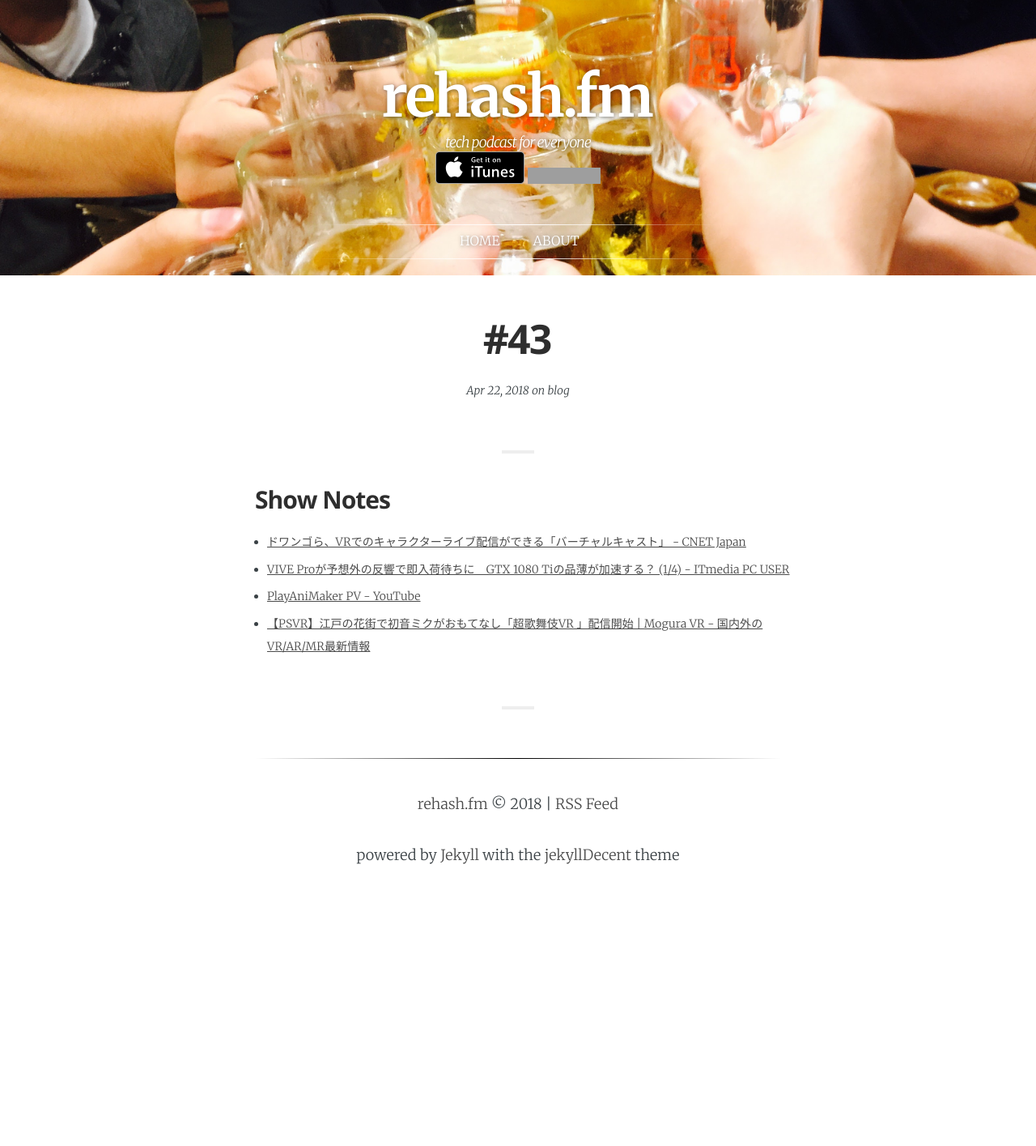
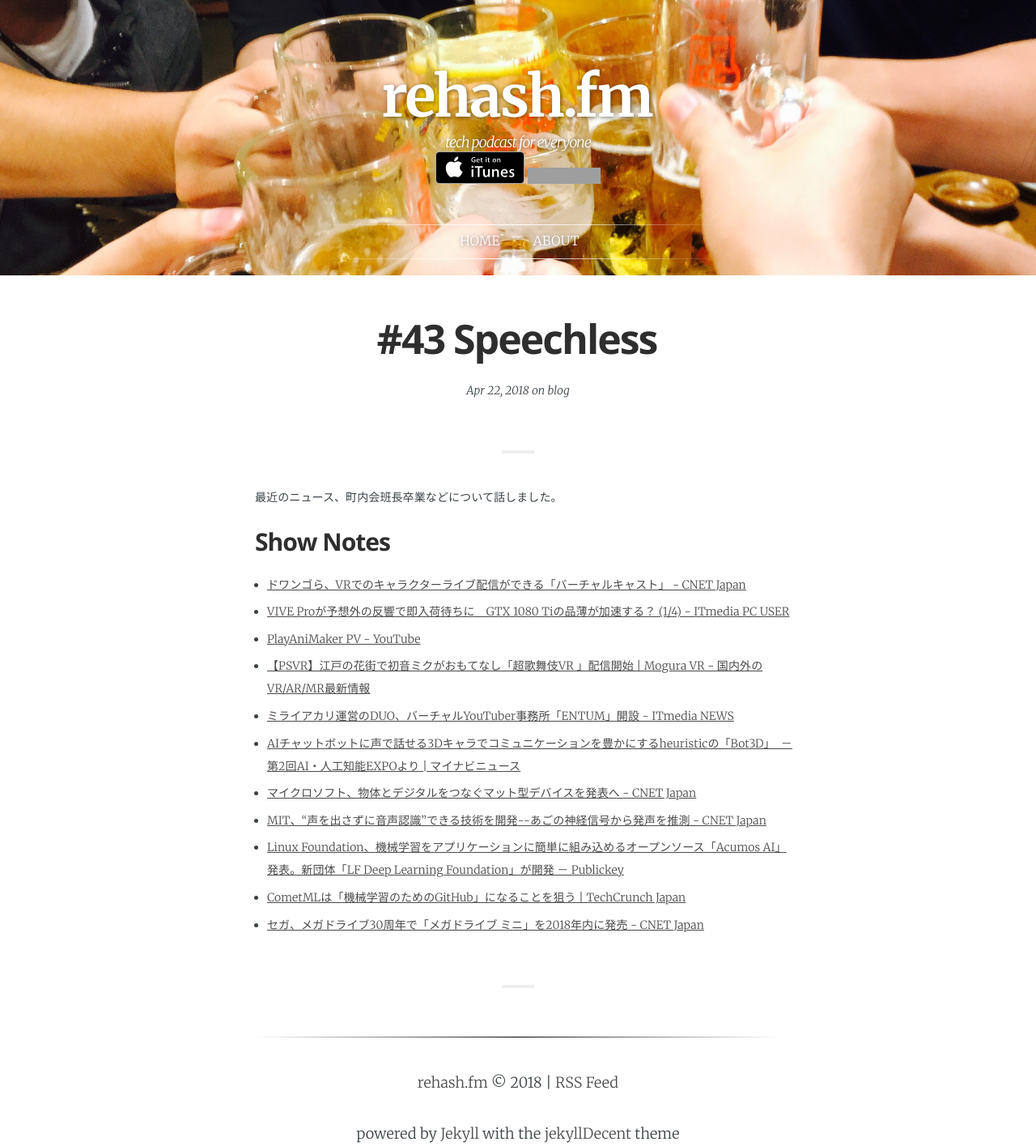
Before and after one commit to rehashfm/rehash.fm, a Jekyll site: the page built from _posts/2018-04-23-43.md, in a window 1280 px wide. Shown: the whole page at 81% size. Built offline with Jekyll 4.4.1, drawn with Linux system fonts in a browser that asks for light colours; some web fonts are replaced; before the commit the page ends 1071 px from its top, so only the background shows below that; grey boxes are pictures that could not be loaded.

Commit message:
add title and some links

```diff
--- a/_posts/2018-04-23-43.md
+++ b/_posts/2018-04-23-43.md
@@ -1,15 +1,23 @@
 ---
 layout:            post
-title:             "#43"
+title:             "#43 Speechless"
 date:              2018-04-23 07:00:00 +0900
 tags:              blog
 category:          Blog
 author:            smile-0yen,azihsoyn
-excerpt:
+excerpt:           最近のニュース、町内会班長卒業などについて話しました。
 ---
+最近のニュース、町内会班長卒業などについて話しました。
 
 ## Show Notes
 - [ドワンゴら、VRでのキャラクターライブ配信ができる「バーチャルキャスト」 \- CNET Japan](https://japan.cnet.com/article/35117737/){:target="_blank"}
 - [VIVE Proが予想外の反響で即入荷待ちに　GTX 1080 Tiの品薄が加速する？ \(1/4\) \- ITmedia PC USER](http://www.itmedia.co.jp/pcuser/articles/1804/09/news092.html){:target="_blank"}
 - [PlayAniMaker PV \- YouTube](https://www.youtube.com/watch?v=VNWIl1dy8B0){:target="_blank"}
 - [【PSVR】江戸の花街で初音ミクがおもてなし「超歌舞伎VR 」配信開始 \| Mogura VR \- 国内外のVR/AR/MR最新情報](http://www.moguravr.com/miku-kabuki-vr-2/){:target="_blank"}
+- [ミライアカリ運営のDUO、バーチャルYouTuber事務所「ENTUM」開設 \- ITmedia NEWS](http://www.itmedia.co.jp/news/articles/1804/09/news108.html){:target="_blank"}
+- [AIチャットボットに声で話せる3Dキャラでコミュニケーションを豊かにするheuristicの「Bot3D」　－ 第2回AI・人工知能EXPOより \| マイナビニュース](https://news.mynavi.jp/article/20180413-heuristic/){:target="_blank"}
+- [マイクロソフト、物体とデジタルをつなぐマット型デバイスを発表へ \- CNET Japan](https://japan.cnet.com/article/35117469/){:target="_blank"}
+- [MIT、“声を出さずに音声認識”できる技術を開発\-\-あごの神経信号から発声を推測 \- CNET Japan](https://japan.cnet.com/article/35117270/){:target="_blank"}
+- [Linux Foundation、機械学習をアプリケーションに簡単に組み込めるオープンソース「Acumos AI」発表。新団体「LF Deep Learning Foundation」が開発 － Publickey](http://www.publickey1.jp/blog/18/linux_foundationacumos_ailf_deep_learning_foundation.html){:target="_blank"}
+- [CometMLは「機械学習のためのGitHub」になることを狙う \| TechCrunch Japan](https://jp.techcrunch.com/2018/04/06/2018-04-05-cometml-wants-to-do-for-machine-learning-what-github-did-for-code/){:target="_blank"}
+- [セガ、メガドライブ30周年で「メガドライブ ミニ」を2018年内に発売 \- CNET Japan](https://japan.cnet.com/article/35117739/){:target="_blank"}
```
